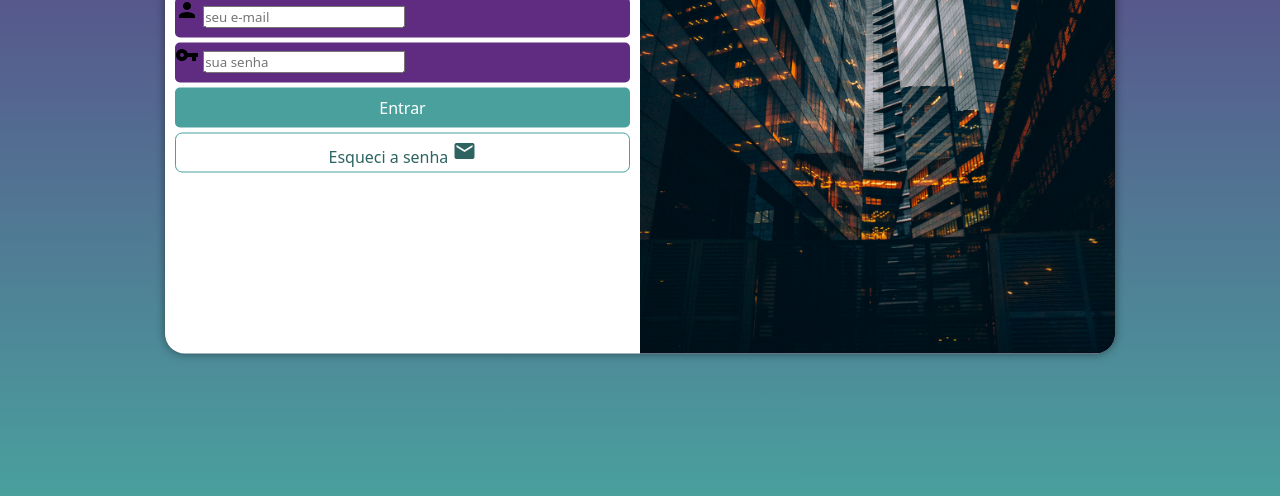
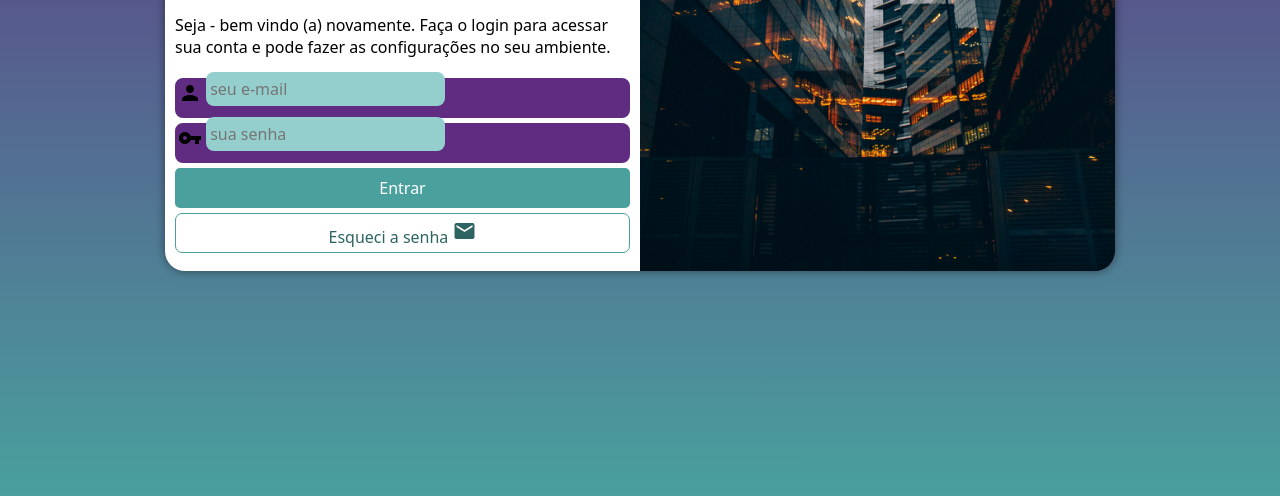
Before and after one commit to ruanalfonso/Projeto-Login, a plain HTML site: page PROJETO LOGIN/index.html in a window 1280 px wide. Shown: the part 304-800 px from the top of the page. Drawn offline with Linux system fonts and the light colour scheme.

Commit message:
Final do Projeto

```diff
--- a/PROJETO LOGIN/estilos/media-query.css
+++ b/PROJETO LOGIN/estilos/media-query.css
@@ -1,6 +1,6 @@
 @charset "UTF-8";
 
-@media screen and (min-width: 768px) and (max-width: 992px) {
+@media screen and (min-width: 768px) and (max-width: 992px) {  /* CONFIGURAÇÃO PARA TABLET */
 
     body{
         background-image: linear-gradient(to top, #49a09d, #5f2c82);
@@ -8,6 +8,7 @@
 
     section#login {
         width: 80vw;
+        height: 280px;
     }
 
     section#login > div#imagem{
@@ -22,14 +23,16 @@
     }
 }
 
-@media screen and (min-width: 992px) {
+@media screen and (min-width: 992px) {  /* CONFIGURAÇÕES PARA DESTOP */
 
     body{
         background-image: linear-gradient(to top, #49a09d, #5f2c82);
     }
 
     section#login{
-        width: 950px
+        width: 950px;
+        height: 350px;
+
     }
 
     section#login > div#imagem {
@@ -49,7 +52,7 @@
 
     div#formulario > p {
 
-        font-size: 1.2em;
+        font-size: 1em;
+        margin: 20px 0px;
         }
-
-}
+    }
--- a/PROJETO LOGIN/estilos/style.css
+++ b/PROJETO LOGIN/estilos/style.css
@@ -32,8 +32,8 @@ section#login {
     position: absolute;
     top: 50%;
     left: 50%;
-    transform: translate(-50% , -50%);
     overflow: hidden;
+
 
 
     background-color: white;
@@ -42,6 +42,7 @@ section#login {
     border-radius: 20px;
     box-shadow: 0px 0px 10px rgba(0, 0, 0, 0.450);
 
+    transform: translate(-50% , -50%);
     transition: width .3s; height: .3s;
     transition-timing-function: ease;
 
@@ -75,15 +76,40 @@ font-size: 0.8em;
 
 form > div.campo {
     background-color: #5f2c82;
+    border: solid #5f2c82;
     display: block;
     width: 100%;
     height: 40px;
-    border-radius: 5px;
+    border-radius: 8px;
     margin: 5px 0px;
 }
 
 div.campo > label {
     display: none;
+}
+
+div.campo > i {
+    color: white;
+    /*background-color: black;*/
+    font-size: 2em;
+    width: 40px;
+    padding: 5px;
+    cursor: pointer;
+}
+
+div.campo > input {
+    background-color: #94cfcd;
+    font-size: 1em;
+    width: calc(100% -44px);
+    height: 100%;
+    border: 0px;
+    border-radius: 8px;
+    padding:  4px;
+    transform: translateY(-10px);
+}
+
+div.campo > input:focus-within{
+    background-color: white;
 }
 
 form > input[type=submit] {
```
